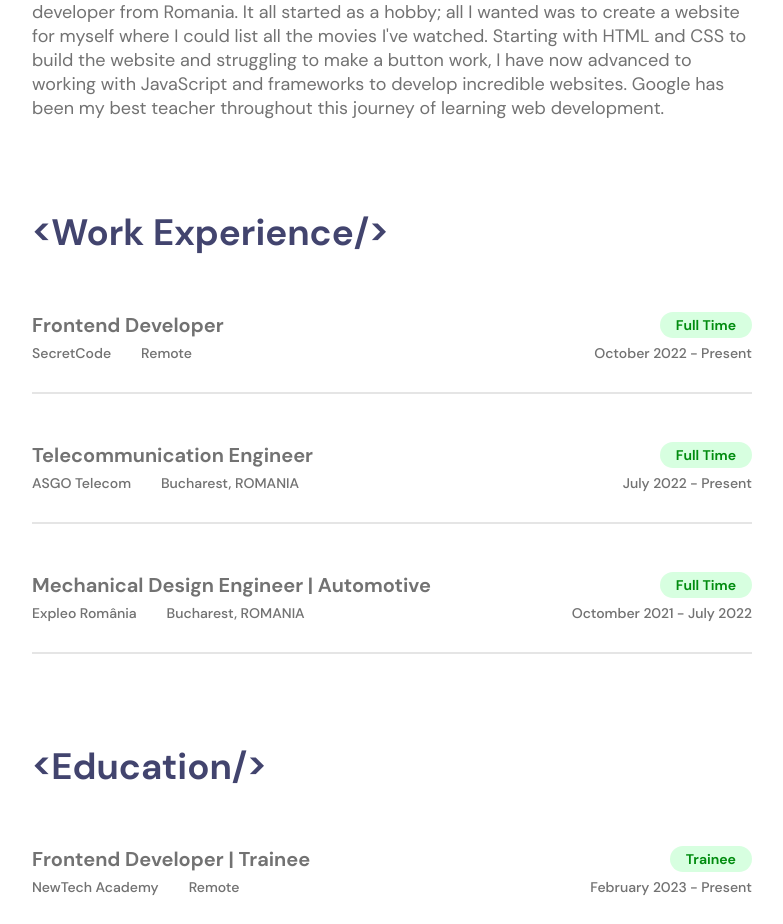
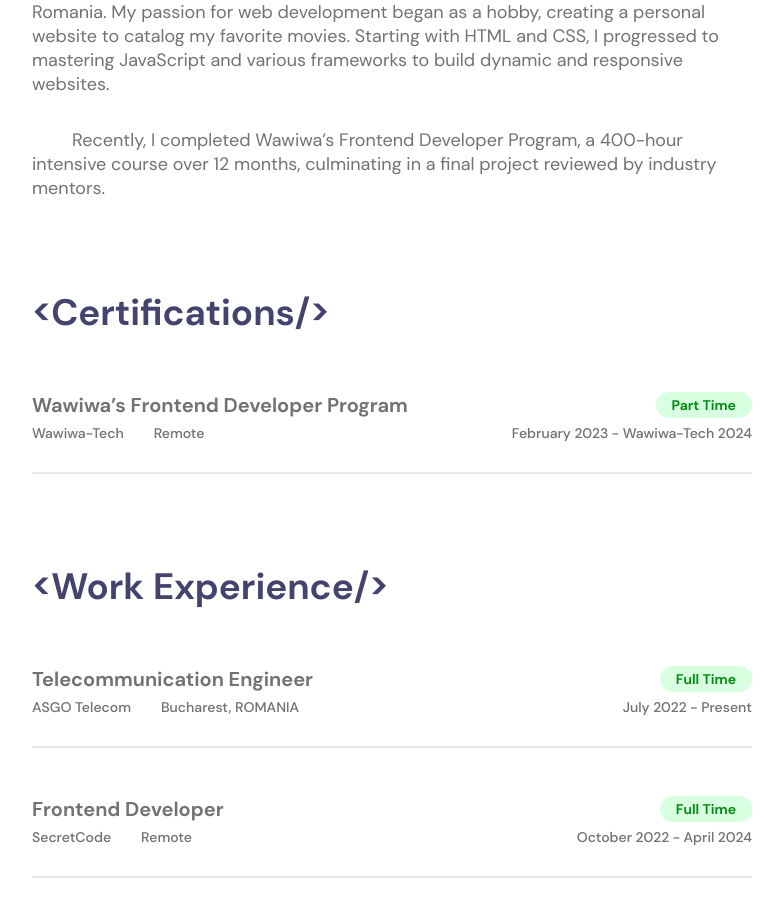
Before and after one commit to mrchappie/portfolio_v3, a Next.js app: page /about in a window 1280 px wide. Shown: the part 282-1206 px from the top of the page, without its empty margins (0-783 px from the left). Built offline with nearby package versions, Linux system fonts and the light colour scheme.

Commit message:
update(contact): added useful links to my socials
+ small touchups on social links and certification section

```diff
--- a/components/footer/footerComponent.js
+++ b/components/footer/footerComponent.js
@@ -4,6 +4,7 @@ import CreditsComponent from '../creditsComponent/creditsComponent';
 
 import styles from './footerComponent.module.scss';
 import Link from 'next/link';
+import { userInformation } from '../../pages/api/userData';
 
 const footerComponent = () => {
   return (
@@ -13,9 +14,15 @@ const footerComponent = () => {
           style={{ '-webkit-text-fill-color': '#a7a7a7' }}
         ></LogoComponent>
         <div className={styles.contact__options} style={{ color: '#a7a7a7' }}>
-          <div className={styles.contact__options__phone}>+40771558180</div>
+          <div className={styles.contact__options__phone}>
+            <a href={`tel:${userInformation.phoneNumber}`}>
+              {userInformation.phoneNumber}
+            </a>
+          </div>
           <div className={styles.contact__options__email}>
-            boscu20@gmail.com
+            <a href={`mailto:${userInformation.email}`}>
+              {userInformation.email}
+            </a>
           </div>
         </div>
         <SocialLinks style={{ fill: '#a7a7a7' }}></SocialLinks>
--- a/components/footer/footerComponent.module.scss
+++ b/components/footer/footerComponent.module.scss
@@ -14,6 +14,13 @@
       @include align($justify: flex-end);
       font-size: $font-size-18;
       font-weight: $font-weight-400;
+
+      a {
+        all: inherit;
+        display: inline-block;
+        text-decoration: underline;
+        cursor: pointer;
+      }
 
       > :nth-child(n) {
         width: 200px;
--- a/components/socialLinks/socialLinks.module.scss
+++ b/components/socialLinks/socialLinks.module.scss
@@ -8,6 +8,13 @@
   max-width: 150px;
   color: var(--text);
 
+  a {
+    transition: all 0.5s cubic-bezier(0.075, 0.82, 0.165, 1);
+    &:hover {
+      scale: 1.2;
+    }
+  }
+
   .img {
     width: $width-24;
   }
--- a/pages/about/about.module.scss
+++ b/pages/about/about.module.scss
@@ -20,8 +20,78 @@
       color: var(--text);
       margin-block: $margin-32;
     }
+
+    &__certificate {
+      text-indent: 40px;
+      font-size: $font-size-18;
+      font-weight: $font-weight-400;
+      color: var(--text);
+      margin-block: $margin-32;
+    }
   }
   .experience {
+    margin-bottom: $margin-80;
+
+    &__title {
+      font-size: clamp(1rem, 1.5rem + 1vw, 42px);
+      font-weight: $font-weight-900;
+      color: var(--heading-color);
+      margin-block: $margin-32;
+    }
+
+    &__job {
+      @extend %flex-row;
+      border-bottom: 2px solid rgba($color: #000000, $alpha: 0.1);
+      padding-block: $padding-24;
+      margin-block: $margin-24;
+
+      &__header {
+        flex: 1 0 50%;
+
+        &__title {
+          font-size: $font-size-20;
+          font-weight: $font-weight-600;
+          color: var(--text);
+        }
+
+        &__location {
+          @extend %flex-row;
+          justify-content: flex-start;
+          gap: 30px;
+
+          font-size: $font-size-14;
+          line-height: 30px;
+          font-weight: $font-weight-500;
+          color: var(--text);
+        }
+      }
+
+      &__duration {
+        @extend %flex-column;
+        align-items: flex-end;
+        justify-content: space-between;
+
+        span:nth-child(1) {
+          color: $button-text-accent;
+          background-color: $button-background-accent;
+          font-size: $font-size-14;
+          font-weight: $font-weight-900;
+          padding: $base-padding $padding-16;
+          border-radius: 100px;
+        }
+
+        span:nth-child(2) {
+          line-height: 30px;
+
+          color: var(--text);
+          font-size: $font-size-14;
+          font-weight: $font-weight-500;
+        }
+      }
+    }
+  }
+
+  .certificate {
     margin-bottom: $margin-80;
 
     &__title {
--- a/pages/about/index.js
+++ b/pages/about/index.js
@@ -4,6 +4,7 @@ import styles from './about.module.scss';
 
 const userWorkExperience = Object.values(userInformation.workExperience);
 const userEducation = Object.values(userInformation.education);
+const userCertifications = Object.values(userInformation.certifications);
 
 const about = () => {
   return (
@@ -13,6 +14,38 @@ const about = () => {
         <div className={styles.about__me__description}>
           {userInformation.aboutMe}
         </div>
+        <div className={styles.about__me__certificate}>
+          {userInformation.certificate}
+        </div>
+      </div>
+      <div className={styles.certificate}>
+        <div className={styles.certificate__title}>{'<Certifications/>'}</div>
+        {userCertifications.map((certificate, index) => (
+          <div key={index} className={styles.certificate__job}>
+            <div className={styles.certificate__job__header}>
+              <div className={styles.certificate__job__header__title}>
+                {certificate.certificationName}
+              </div>
+              <div className={styles.certificate__job__header__location}>
+                <div className={styles.company}>
+                  <a
+                    href={certificate.certificationLinkedin ?? null}
+                    target="_blanck"
+                  >
+                    {certificate.certificationCompany}
+                  </a>
+                </div>
+                <div className={styles.city}>
+                  {certificate.certificationLocation}
+                </div>
+              </div>
+            </div>
+            <div className={styles.certificate__job__duration}>
+              <span>{certificate.certificationType}</span>
+              <span>{certificate.certificationDuration}</span>
+            </div>
+          </div>
+        ))}
       </div>
       <div className={styles.experience}>
         <div className={styles.experience__title}>{'<Work Experience/>'}</div>
--- a/pages/api/userData.js
+++ b/pages/api/userData.js
@@ -8,7 +8,9 @@ export const userInformation = {
   phoneNumber: '+40771558180',
   profilePicture: '/assets/images/profile_image.jpg',
   profilePictureBlured: '/assets/images/profile_picture-min_blured.png',
-  aboutMe: `Hi, my name is Alexandru, but you can call me Alex. I'm a 25-year-old web developer from Romania. It all started as a hobby; all I wanted was to create a website for myself where I could list all the movies I've watched. Starting with HTML and CSS to build the website and struggling to make a button work, I have now advanced to working with JavaScript and frameworks to develop incredible websites. Google has been my best teacher throughout this journey of learning web development.`,
+  aboutMe: `Hi, I'm Alexandru, but you can call me Alex. I'm a 25-year-old web developer from Romania. My passion for web development began as a hobby, creating a personal website to catalog my favorite movies. Starting with HTML and CSS, I progressed to mastering JavaScript and various frameworks to build dynamic and responsive websites.`,
+  certificate:
+    'Recently, I completed Wawiwa’s Frontend Developer Program, a 400-hour intensive course over 12 months, culminating in a final project reviewed by industry mentors.',
   socials: {
     github: 'https://github.com/mrchappie',
     // twitter: 'https://twitter.com/iamchappi3',
@@ -36,7 +38,7 @@ export const userInformation = {
       educationInstitute: 'NewTech Academy',
       educationLocation: 'Remote',
       educationType: 'Trainee',
-      educationDuration: 'February 2023 - Present',
+      educationDuration: 'February 2023 - February 2024',
     },
     education2: {
       educationName: 'Master degree in Mechanical Engineering',
@@ -56,20 +58,20 @@ export const userInformation = {
 
   workExperience: {
     job3: {
-      jobName: 'Frontend Developer',
-      jobCompany: 'SecretCode',
-      jobLocation: 'Remote',
-      jobType: 'Full Time',
-      jobDuration: 'October 2022 - Present',
-      jobLinkedin: 'https://www.linkedin.com/company/secretcode/about/',
-    },
-    job2: {
       jobName: 'Telecommunication Engineer',
       jobCompany: 'ASGO Telecom',
       jobLocation: 'Bucharest, ROMANIA',
       jobType: 'Full Time',
       jobDuration: 'July 2022 - Present',
       jobLinkedin: '',
+    },
+    job2: {
+      jobName: 'Frontend Developer',
+      jobCompany: 'SecretCode',
+      jobLocation: 'Remote',
+      jobType: 'Full Time',
+      jobDuration: 'October 2022 - April 2024',
+      jobLinkedin: 'https://www.linkedin.com/company/secretcode/about/',
     },
     job1: {
       jobName: 'Mechanical Design Engineer | Automotive',
@@ -78,6 +80,17 @@ export const userInformation = {
       jobType: 'Full Time',
       jobDuration: 'Octomber 2021 - July 2022',
       jobLinkedin: 'https://www.linkedin.com/company/expleo-group/',
+    },
+  },
+
+  certifications: {
+    certification1: {
+      certificationName: 'Wawiwa’s Frontend Developer Program',
+      certificationCompany: 'Wawiwa-Tech',
+      certificationLocation: 'Remote',
+      certificationType: 'Part Time',
+      certificationDuration: 'February 2023 - Wawiwa-Tech 2024',
+      certificationLinkedin: 'https://www.linkedin.com/company/wawiwa/',
     },
   },
 
--- a/pages/contact/contact.module.scss
+++ b/pages/contact/contact.module.scss
@@ -20,6 +20,13 @@
     background-clip: text;
     -webkit-background-clip: text;
     color: transparent;
+
+    a {
+      all: inherit;
+      display: inline-block;
+      text-decoration: underline;
+      cursor: pointer;
+    }
   }
 
   div:nth-child(3) {
@@ -37,5 +44,12 @@
     background-clip: text;
     -webkit-background-clip: text;
     color: transparent;
+
+    a {
+      all: inherit;
+      display: inline-block;
+      text-decoration: underline;
+      cursor: pointer;
+    }
   }
 }
--- a/pages/contact/index.js
+++ b/pages/contact/index.js
@@ -6,9 +6,15 @@ const contactUs = () => {
   return (
     <section className={styles.contact}>
       <div>For any questions please contact me at:</div>
-      <div>{userInformation.email}</div>
+      <div>
+        <a href={`mailto:${userInformation.email}`}>{userInformation.email}</a>
+      </div>
       <div>or</div>
-      <div>{userInformation.phoneNumber}</div>
+      <div>
+        <a href={`tel:${userInformation.phoneNumber}`}>
+          {userInformation.phoneNumber}
+        </a>
+      </div>
     </section>
   );
 };
```
